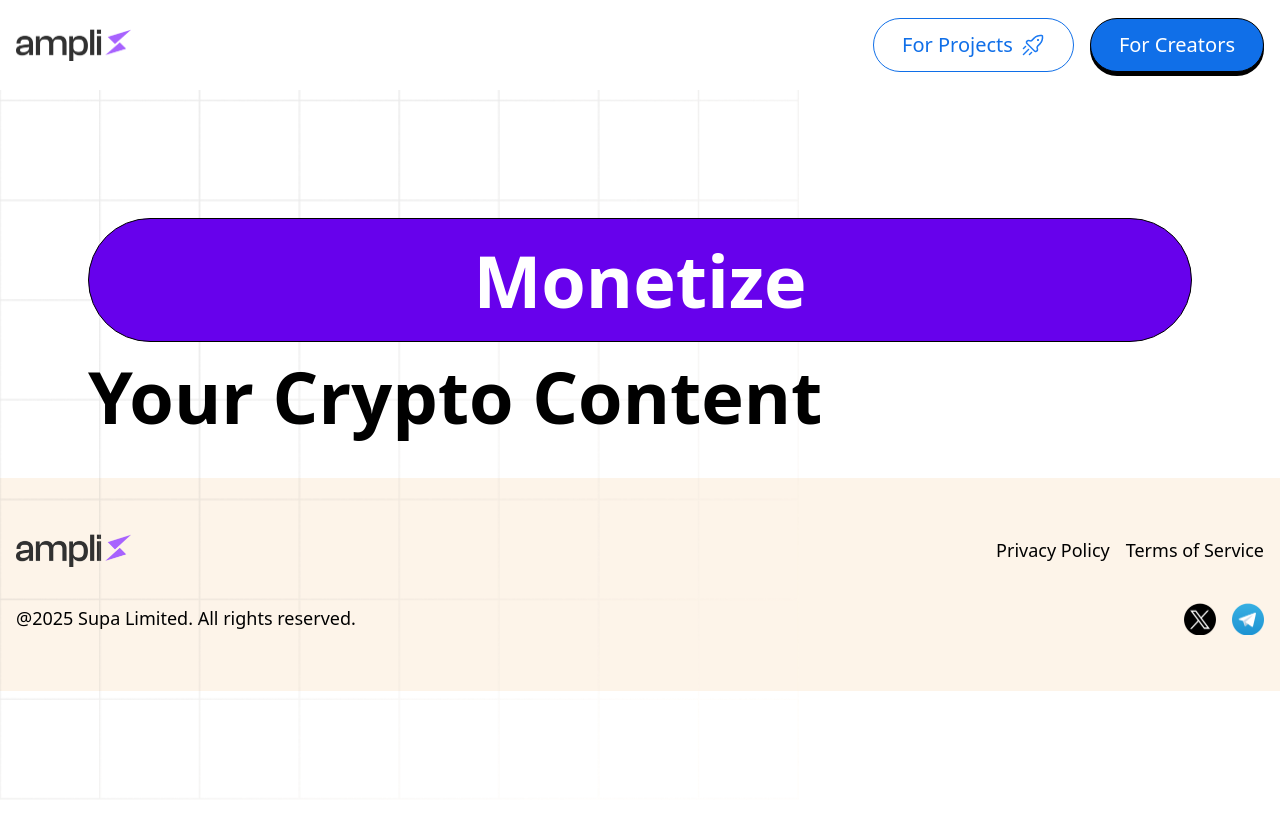
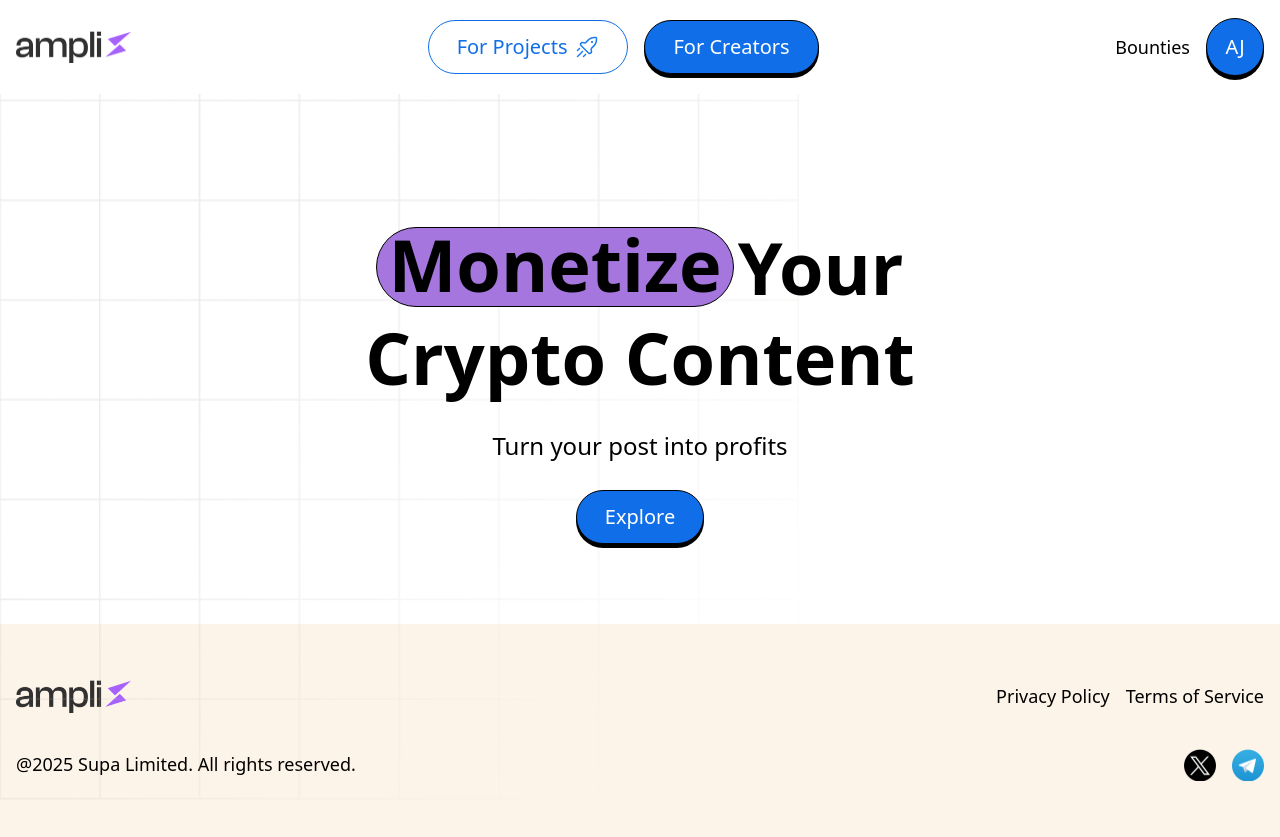
Before and after one commit to Naimish-Dev/Frontend, a Next.js app: page / in a window 1280 px wide. Before the commit the page ends 800 px from the top, so only its background shows below. Built offline with nearby package versions, Linux system fonts and the light colour scheme.

Commit message:
Configration change

```diff
--- a/src/app/globals.css
+++ b/src/app/globals.css
@@ -22,12 +22,14 @@
   --text-56: 56px;
 
   /* Spacing */
-  --spacing-8: 8px;
-  --spacing-12: 12px;
-  --spacing-16: 16px;
-  --spacing-18: 18px;
-  --spacing-36: 36px;
-  --spacing-180: 180px;
+  --spacing-8px: 8px;
+  --spacing-12px: 12px;
+  --spacing-16px: 16px;
+  --spacing-18px: 18px;
+  --spacing-28px: 28px;
+  --spacing-36px: 36px;
+  --spacing-86px: 86px;
+  --spacing-180px: 180px;
 
   /* width */
   --width-151: 151px;
@@ -43,7 +45,7 @@
 @layer base {
 
   .xxl {
-    @apply text-4xl lg:text-5xl xl:text-7xl leading-normal font-semibold;
+    @apply text-4xl lg:text-5xl xl:text-7xl leading-tight font-semibold;
   }
   h1,
   .h1 {
@@ -54,7 +56,7 @@
     @apply text-24 lg:text-32 leading-normal font-semibold text-black;
   }
   h3 {
-    @apply text-20 lg:text-24  font-semibold text-black;
+    @apply text-20 lg:text-24 font-semibold text-black;
   }
   h4, .h4 {
     @apply text-16 lg:text-18 leading-6 font-bold text-black;
@@ -69,3 +71,9 @@
 .bg_square::after {
   @apply content-[""] absolute top-0 left-0 bg-[url('/pattern/Union.png')] bg-contain bg-no-repeat w-full h-full;
 }
+
+@layer components {
+  .hero_descript p {
+    @apply text-16 lg:text-2xl font-[#010101CC] font-normal text-center;
+  }
+}
--- a/src/components/BountiesCard.js
+++ b/src/components/BountiesCard.js
@@ -13,7 +13,7 @@ export default function BountiesCard() {
   ];
   return (
     <div className="border border-solid border-black  rounded-3xl bg-white p-4 lg:p-6 relative">
-      <div className="bg-blue-bg text-white text-12 lg:text-14 leading-[14px] font-semibold rounded-tr-3xl rounded-bl-3xl w-max py-8 px-16 absolute -top-[1px] -right-[1px] capitalize">
+      <div className="bg-blue-bg text-white text-12 lg:text-14 leading-[14px] font-semibold rounded-tr-3xl rounded-bl-3xl w-max py-8px px-16px absolute -top-[1px] -right-[1px] capitalize">
         open
       </div>
       <div className="flex flex-col gap-4 lg:gap-6">
--- a/src/components/Footer.js
+++ b/src/components/Footer.js
@@ -18,7 +18,7 @@ export default function Footer() {
                 src="/logo/ampli5.png"
               />
             </Link>
-            <div className="flex items-center gap-4 sm:gap-16 text-14 sm:text-18 font-medium">
+            <div className="flex items-center gap-4 text-14 sm:text-18 font-medium">
               <Link href="#">Privacy Policy</Link>
               <Link href="#"> Terms of Service</Link>
             </div>
@@ -27,7 +27,7 @@ export default function Footer() {
             <div className="text-14 sm:text-18 font-medium">
               @{new Date().getFullYear()} Supa Limited. All rights reserved.
             </div>
-            <div className="flex items-center gap-4 sm:gap-16">
+            <div className="flex items-center gap-4">
               <Link href="#">
                 {' '}
                 <Image
--- a/src/components/Hero.js
+++ b/src/components/Hero.js
@@ -1,18 +1,28 @@
 import React from 'react'
+import ExploreBtn from './ui/explorebtn';
 
 export default function Hero() {
   return (
     <div className="bg_square">
-      <div className="pt-28 xl:pt-32 2xl:pt-180 relative z-[1]">
-        <div className="max-w-[1104px] mx-auto w-full">
+      <div className="pt-28 xl:pt-32 2xl:pt-180px relative z-[1]">
+        <div className="max-w-[1104px] mx-auto w-full pb-20">
           <div className="pb-4 lg:pb-7">
-            <h1 className="xxl">
-              <span className=" border border-solid border-black rounded-full py-[7px] px-[11px] bg-[#6701EC] text-white flex items-center justify-center flex-shrink-0 flex-flex-1">
-                Monetize
-              </span>
-              Your Crypto Content
+            <h1 className="xxl flex items-center flex-col">
+              <div className="flex items-center gap-1">
+                <span className=" border border-solid border-black rounded-full leading-[1] px-[11px] pb-1.5 bg-[#a476de] text-black flex items-center justify-center flex-shrink-0 flex-flex-1">
+                  Monetize
+                </span>
+                Your
+              </div>
+              <span>Crypto Content</span>
             </h1>
           </div>
+          <div className="hero_descript pb-16px lg:pb-28px">
+            <p>Turn your post into profits</p>
+          </div>
+            <ExploreBtn className="bg-blue-btn text-white! hover:text-white mx-auto px-4 lg:px-7 py-1.5 lg:py-3 text-14 lg:text-20">
+            Explore
+            </ExploreBtn>
         </div>
       </div>
     </div>
--- a/src/components/Navbar.js
+++ b/src/components/Navbar.js
@@ -25,13 +25,13 @@ export default function Navbar() {
 
   return (
     <header className="bg-white w-full sticky top-0 z-50">
-      <Container className="py-18">
+      <Container className="py-18px">
         <div className="flex items-center justify-between">
           <Link href="/">
             <Image
               alt="Logo"
               width={84}
-              height={100}
+              height={33}
               className="w-[84px] lg:w-[115px] h-full"
               src="/logo/ampli5.png"
             />
@@ -52,7 +52,7 @@ export default function Navbar() {
             </ExploreBtn>
           </div>
 
-          {/* <div className="flex items-center gap-2 sm:gap-4">
+          <div className="flex items-center gap-2 sm:gap-4">
             <Link href="/bounties" className="font-medium text-18">
               Bounties
             </Link>
@@ -84,7 +84,7 @@ export default function Navbar() {
                 ''
               )}
             </div>
-          </div> */}
+          </div>
         </div>
       </Container>
     </header>
--- a/src/components/ui/card.js
+++ b/src/components/ui/card.js
@@ -3,7 +3,7 @@ import React from 'react';
 
 export default function Card({ vector, children }) {
   return (
-    <div className="p-4 lg:p-36 border-2 rounded-4xl bg-white relative z-[1]">
+    <div className="p-4 lg:p-36px border-2 rounded-4xl bg-white relative z-[1]">
       {vector && (
         <Image
           src={vector}
--- a/src/components/ui/explorebtn.js
+++ b/src/components/ui/explorebtn.js
@@ -5,7 +5,7 @@ export default function ExploreBtn({ className, onClick, children }) {
   return (
     <button
       className={cn(
-        'border border-solid rounded-4xl border-black py-8 px-6 bg-white text-black text-14 lg:text-xl font-medium capitalize transition duration-300 ease-in-out flex items-center justify-center shadow-xl hover:bg-black hover:text-white hover:shadow-none cursor-pointer',
+        'border border-solid rounded-4xl border-black py-8px px-6 bg-white text-black text-14 lg:text-xl font-medium capitalize transition duration-300 ease-in-out flex items-center justify-center shadow-xl hover:bg-black hover:text-white hover:shadow-none cursor-pointer',
         className
       )}
       onClick={onClick}
```
